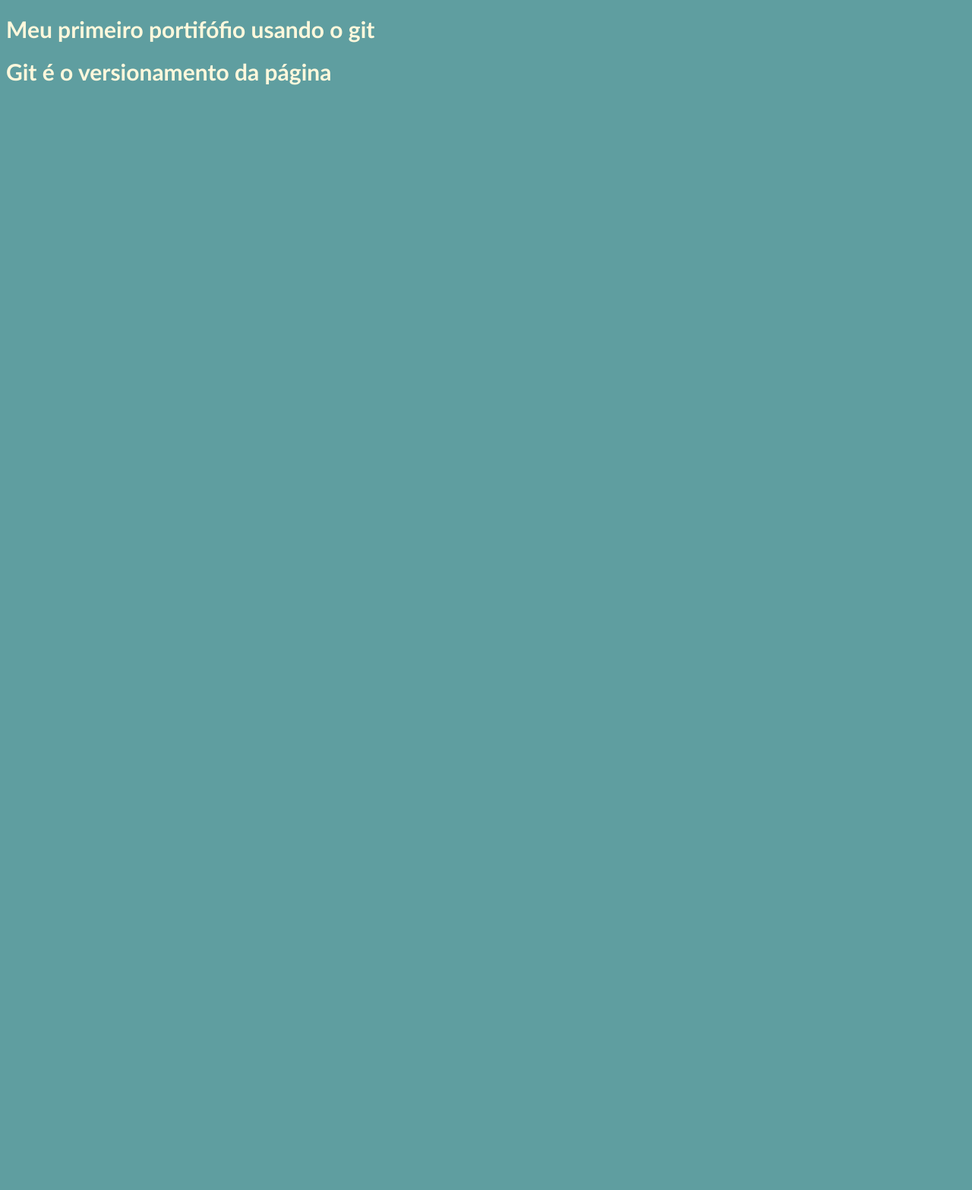
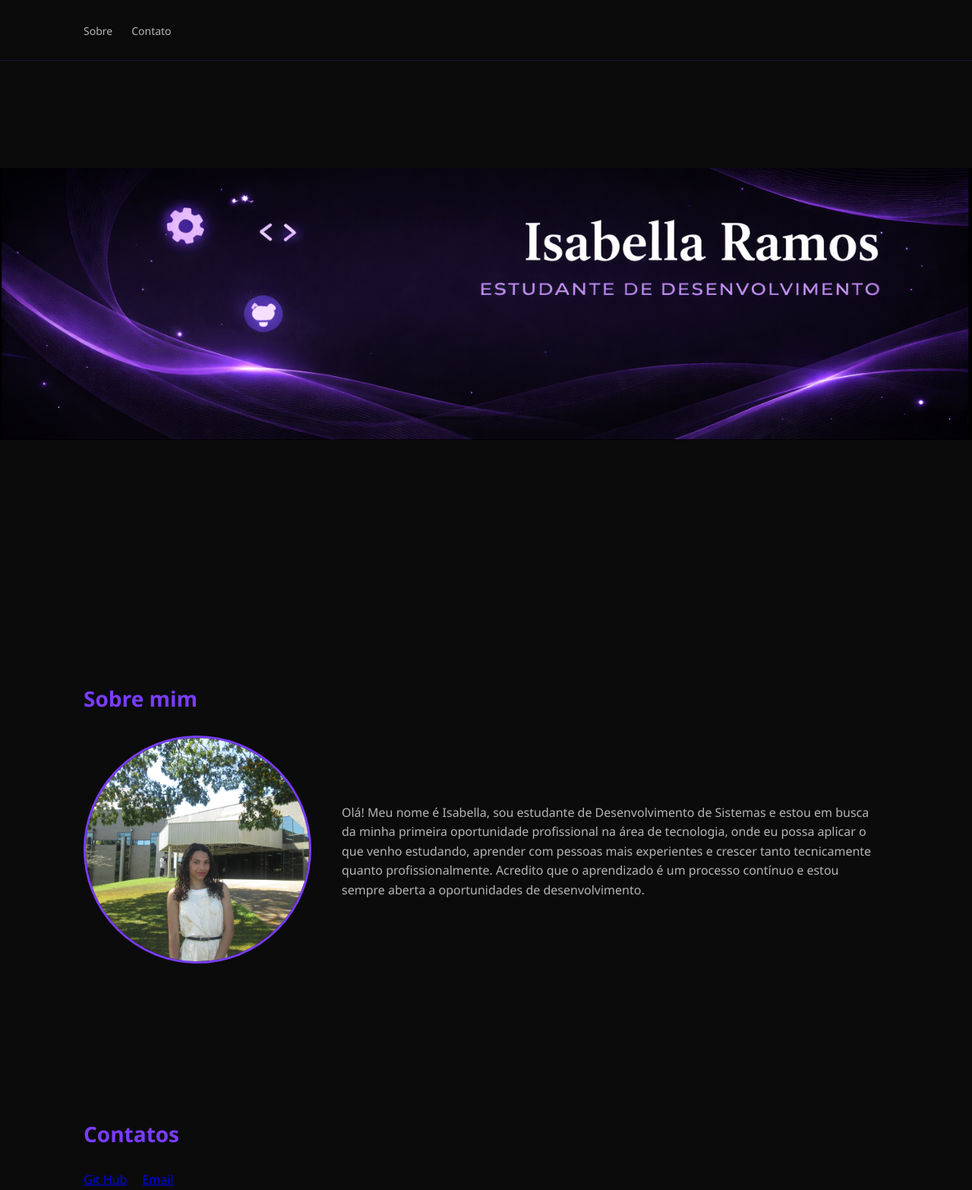
Before and after one commit to isarfranca/portifolio-dev-senai, a plain HTML site: page index.html in a window 1280 px wide. Shown: the top 1566 px of the page at 76% size. Before the commit the page ends 800 px from the top, so only its background shows below. Drawn offline with Linux system fonts and the light colour scheme.

Commit message:
Portifólio

```diff
--- a/index.html
+++ b/index.html
@@ -1,13 +1,61 @@
 <!DOCTYPE html>
-<html lang="en">
+<html lang="pt-BR">
 <head>
-    <meta charset="UTF-8">
-    <meta name="viewport" content="width=device-width, initial-scale=1.0">
-    <title>Portifólio Pessoal</title>
+    <meta charset="UTF-8" />
+    <meta name="viewport" content="width=device-width, initial-scale=1.0" />
+    <title>Isabella Ramos | Portfólio</title>
     <link rel="stylesheet" href="style.css">
+
 </head>
+
 <body>
-    <h1>Meu primeiro portifófio usando o git</h1>
-    <h1>Git é o versionamento da página</h1>
+
+
+<header>
+    <nav>
+    <ul>
+        <li><a href="#sobre">Sobre</a></li>
+        <li><a href="#contato">Contato</a></li>
+    </ul>
+    </nav>
+</header>
+
+<section class="banner">
+    <img src="banner portfolio.png" alt="Banner do portfólio Isabella Ramos">
+</section>
+
+<section id="sobre">
+    <h3>Sobre mim</h3>
+
+    <div class="sobre-container">
+    <div class="sobre-foto">
+        <img src="foto2.jpeg" alt="Foto Isabella">
+    </div>
+
+    <div class="sobre-texto">
+        <p>
+        Olá! Meu nome é Isabella, sou estudante de Desenvolvimento de Sistemas
+        e estou em busca da minha primeira oportunidade profissional na área
+        de tecnologia, onde eu possa aplicar o que venho estudando, aprender
+        com pessoas mais experientes e crescer tanto tecnicamente quanto
+        profissionalmente. Acredito que o aprendizado é um processo contínuo
+        e estou sempre aberta a oportunidades de desenvolvimento.
+        </p>
+    </div>
+    </div>
+</section>
+
+<section id="contato">
+<h3>Contatos</h3>
+    <p style="color: var(--cinza); display: flex; gap: 20px;">
+        <a href="https://github.com/isarfranca" target="_blank">Git Hub</a>
+        <a href="mailto:isabella.rfranca9@gmail.com">Email</a>
+    </p>
+</section>
+
+<footer>
+    <p>© 2025 <span>Isabella Ramos</span>. Todos os direitos reservados.</p>
+</footer>
+
 </body>
 </html>
--- a/style.css
+++ b/style.css
@@ -1,10 +1,124 @@
-body{
-    background-color: cadetblue;
-    color:azure;
-    font-family: 'Gill Sans', 'Gill Sans MT', Calibri, 'Trebuchet MS', sans-serif;
-    font-size: 15px;
+* {
+  margin: 0;
+  padding: 0;
+  box-sizing: border-box;
+  font-family: 'Segoe UI', Arial, sans-serif;
 }
-h1{
-    color:cornsilk;
 
+body {
+  background-color: rgb(11, 11, 11);
+  color: white;
+  overflow-x: hidden;
 }
+
+header {
+  position: fixed;
+  top: 0;
+  width: 100%;
+  height: 80px;
+  background-color: rgba(11, 11, 11, 0.85);
+  backdrop-filter: blur(6px);
+  border-bottom: 1px solid rgba(122, 60, 255, 0.2);
+  z-index: 100;
+}
+
+nav {
+  max-width: 1100px;
+  height: 100%;
+  margin: auto;
+  padding: 0 20px;
+  display: flex;
+  justify-content: space-between;
+  align-items: center;
+}
+
+nav h1 {
+  color: rgb(122, 60, 255);
+  font-size: 22px;
+}
+
+nav ul {
+  list-style: none;
+  display: flex;
+  gap: 25px;
+}
+
+nav a {
+  text-decoration: none;
+  color: rgb(181, 181, 181);
+  font-size: 14px;
+  transition: 0.3s;
+}
+
+nav a:hover {
+  color: rgb(122, 60, 255);
+}
+
+.banner {
+  width: 100vw;
+  height: 100vh;
+  display: flex;
+  align-items: center;
+  justify-content: center;
+  background-color: rgb(11, 11, 11);
+}
+
+.banner img {
+  width: 100%;
+  height: 100%;
+  object-fit: contain;
+}
+
+section:not(.banner) {
+  max-width: 1100px;
+  margin: auto;
+  padding: 100px 20px;
+}
+
+section h3 {
+  color: rgb(122, 60, 255);
+  font-size: 28px;
+  margin-bottom: 30px;
+}
+
+.sobre-container {
+  display: flex;
+  align-items: center;
+  gap: 40px;
+}
+
+.sobre-foto img {
+  width: 300px;
+  height: 300px;
+  border-radius: 50%;
+  object-fit: cover;
+  border: 3px solid rgb(122, 60, 255);
+}
+
+.sobre-texto p {
+  color: rgb(181, 181, 181);
+  max-width: 700px;
+  line-height: 1.6;
+}
+
+footer {
+  text-align: center;
+  padding: 40px 20px;
+  color: rgb(181, 181, 181);
+  border-top: 1px solid rgba(122, 60, 255, 0.2);
+}
+
+footer span {
+  color: rgb(122, 60, 255);
+}
+
+@media (max-width: 768px) {
+  .banner {
+    height: 80vh;
+  }
+
+  .sobre-container {
+    flex-direction: column;
+    text-align: center;
+  }
+}
```
Also changed, not shown: banner portfolio.png (added), foto1.jpeg (added), foto2.jpeg (added), 1 other file.
